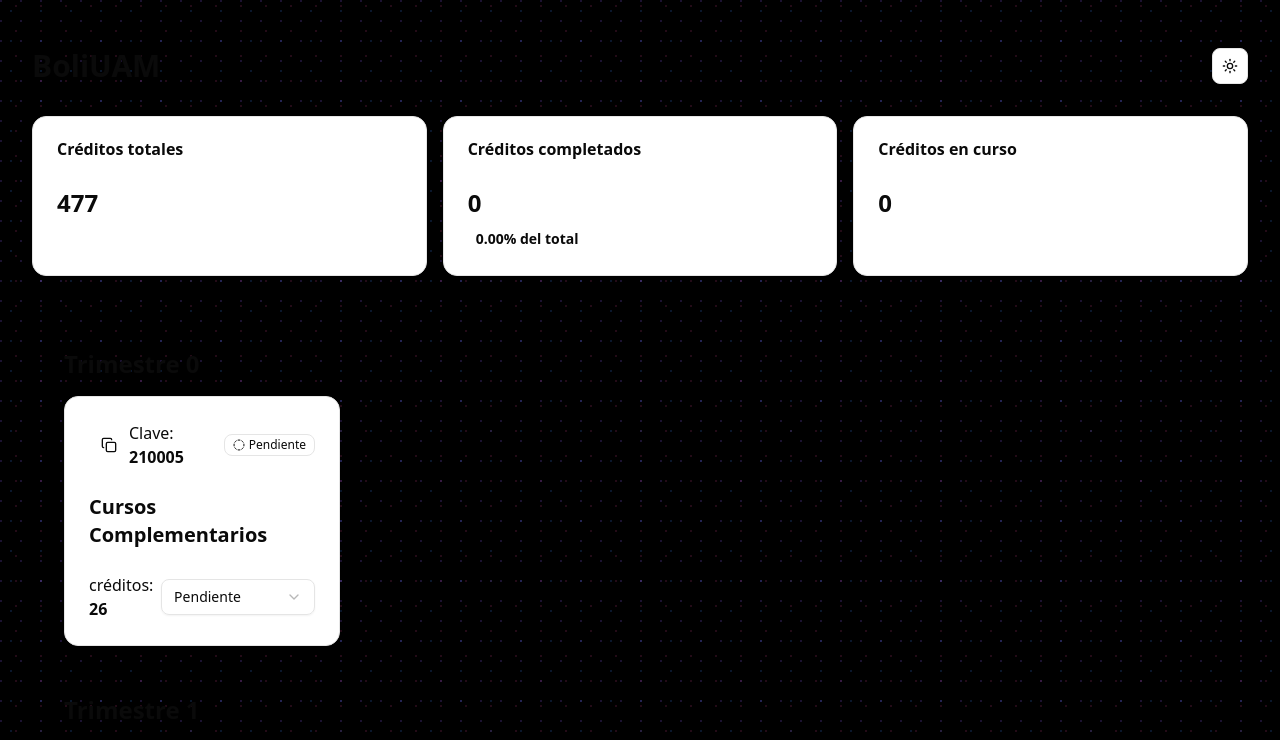
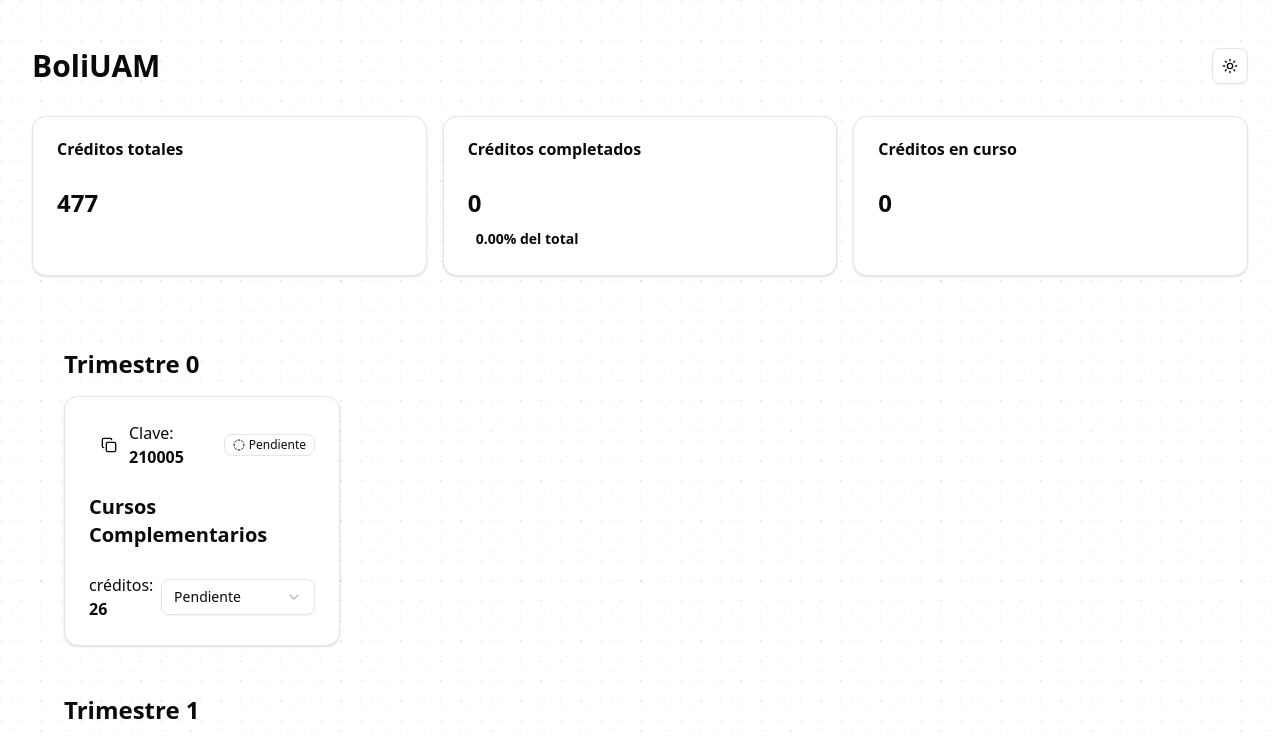
Before and after one commit to AxelHuerta/boliUAM, a React (Vite) app: page / in a window 1280 px wide. Shown: the top 740 px of the page. Built offline with nearby package versions, Linux system fonts and the light colour scheme.

Commit message:
fix light theme

```diff
--- a/src/App.tsx
+++ b/src/App.tsx
@@ -24,27 +24,15 @@ function App() {
 
   return (
     <ThemeProvider defaultTheme="system" storageKey="vite-ui-theme">
-      <div className="min-h-screen w-full bg-black relative">
-        {/* Dark Noise Colored Background */}
-        <div
-          className="absolute inset-0 z-0"
-          style={{
-            background: "#000000",
-            backgroundImage: `
-        radial-gradient(circle at 1px 1px, rgba(139, 92, 246, 0.2) 1px, transparent 0),
-        radial-gradient(circle at 1px 1px, rgba(59, 130, 246, 0.18) 1px, transparent 0),
-        radial-gradient(circle at 1px 1px, rgba(236, 72, 153, 0.15) 1px, transparent 0)
-      `,
-            backgroundSize: "20px 20px, 30px 30px, 25px 25px",
-            backgroundPosition: "0 0, 10px 10px, 15px 5px",
-          }}
-        />
+      <div className="min-h-screen w-full relative">
+        {/* Theme-aware background pattern */}
+        <div className="absolute inset-0 z-0 noise-pattern-bg" />
         <div className="relative z-10 mx-auto px-4 py-8">
-          {/* Your Content/Components */}
           <header className="flex w-full justify-between items-center p-4">
             <h1 className="text-3xl font-bold">BoliUAM</h1>
             <ModeToggle />
           </header>
+
           <main>
             <section className="m-2 p-2 space-y-4 sm:flex gap-4">
               {/* Créditos totales */}
--- a/src/index.css
+++ b/src/index.css
@@ -39,6 +39,9 @@
   --color-sidebar-accent-foreground: var(--sidebar-accent-foreground);
   --color-sidebar-border: var(--sidebar-border);
   --color-sidebar-ring: var(--sidebar-ring);
+  --bg-pattern-1: var(--pattern-1);
+  --bg-pattern-2: var(--pattern-2);
+  --bg-pattern-3: var(--pattern-3);
 }
 
 :root {
@@ -74,6 +77,9 @@
   --sidebar-accent-foreground: oklch(0.205 0 0);
   --sidebar-border: oklch(0.922 0 0);
   --sidebar-ring: oklch(0.708 0 0);
+  --pattern-1: rgba(139, 92, 246, 0.1);
+  --pattern-2: rgba(59, 130, 246, 0.08);
+  --pattern-3: rgba(236, 72, 153, 0.06);
 }
 
 .dark {
@@ -108,6 +114,9 @@
   --sidebar-accent-foreground: oklch(0.985 0 0);
   --sidebar-border: oklch(1 0 0 / 10%);
   --sidebar-ring: oklch(0.556 0 0);
+  --pattern-1: rgba(139, 92, 246, 0.3);
+  --pattern-2: rgba(59, 130, 246, 0.25);
+  --pattern-3: rgba(236, 72, 153, 0.2);
 }
 
 @layer base {
@@ -118,3 +127,32 @@
     @apply bg-background text-foreground;
   }
 }
+
+/* Background pattern utility class */
+.noise-pattern-bg {
+  background-color: oklch(var(--background));
+  background-image: radial-gradient(
+      circle at 1px 1px,
+      var(--pattern-1) 1px,
+      transparent 0
+    ),
+    radial-gradient(circle at 1px 1px, var(--pattern-2) 1px, transparent 0),
+    radial-gradient(circle at 1px 1px, var(--pattern-3) 1px, transparent 0);
+  background-size: 20px 20px, 30px 30px, 25px 25px;
+  background-position: 0 0, 10px 10px, 15px 5px;
+  transition: background-color 0.3s ease, background-image 0.3s ease;
+}
+
+/* Ensure patterns work in light mode */
+:root .noise-pattern-bg {
+  --pattern-1: rgba(139, 92, 246, 0.1);
+  --pattern-2: rgba(59, 130, 246, 0.08);
+  --pattern-3: rgba(236, 72, 153, 0.06);
+}
+
+/* Ensure patterns work in dark mode */
+.dark .noise-pattern-bg {
+  --pattern-1: rgba(139, 92, 246, 0.3);
+  --pattern-2: rgba(59, 130, 246, 0.25);
+  --pattern-3: rgba(236, 72, 153, 0.2);
+}
```
